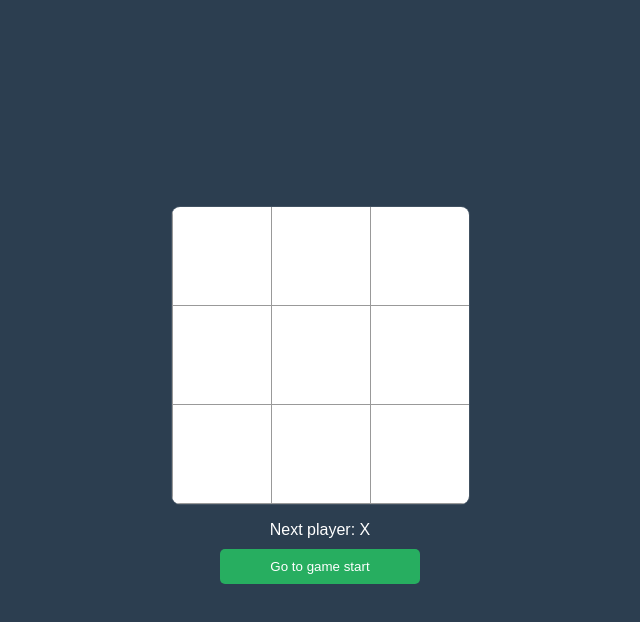
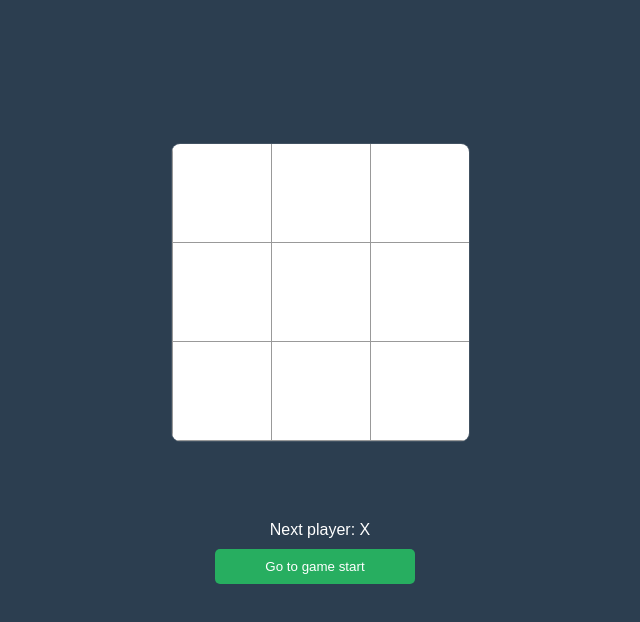
Before and after one commit to wkdwhdghks/tictactoe, a React (Create React App) app: page / in a window 1280 px wide. Shown: the top 622 px of the page, without its empty margins (320-960 px from the left). Built offline with nearby package versions, Linux system fonts and the light colour scheme.

Commit message:
[Style] 스타일 수정

```diff
--- a/src/App.css
+++ b/src/App.css
@@ -4,18 +4,18 @@
   height: 100vh;
   justify-content: center;
   align-items: center;
-}
-
-.game-board {
+  overflow: hidden;
 }
 
 .game-info {
   margin-top: 16px;
   width: 100%;
+  height: 200px;
   display: flex;
   flex-direction: column;
   justify-content: center;
   align-items: center;
+  margin-left: 20px;
 }
 
 .move-button {
@@ -29,3 +29,27 @@
   padding: 10px 20px;
   text-decoration: none;
 }
+
+.status {
+  margin-right: 20px;
+}
+
+.history-list {
+  width: 230px;
+  overflow: auto;
+}
+
+.history-list::-webkit-scrollbar {
+  width: 10px;
+}
+
+.history-list::-webkit-scrollbar-track {
+  background: gray;
+  border-radius: 8px;
+}
+
+.history-list::-webkit-scrollbar-thumb {
+  background: paleturquoise;
+  background-clip: padding-box;
+  border-radius: 8px;
+}
--- a/src/App.js
+++ b/src/App.js
@@ -86,7 +86,7 @@ export default function App() {
       </div>
       <div className="game-info">
         <div className="status">{status}</div>
-        <ol>{moves}</ol>
+        <ol className="history-list">{moves}</ol>
       </div>
     </div>
   );
```
